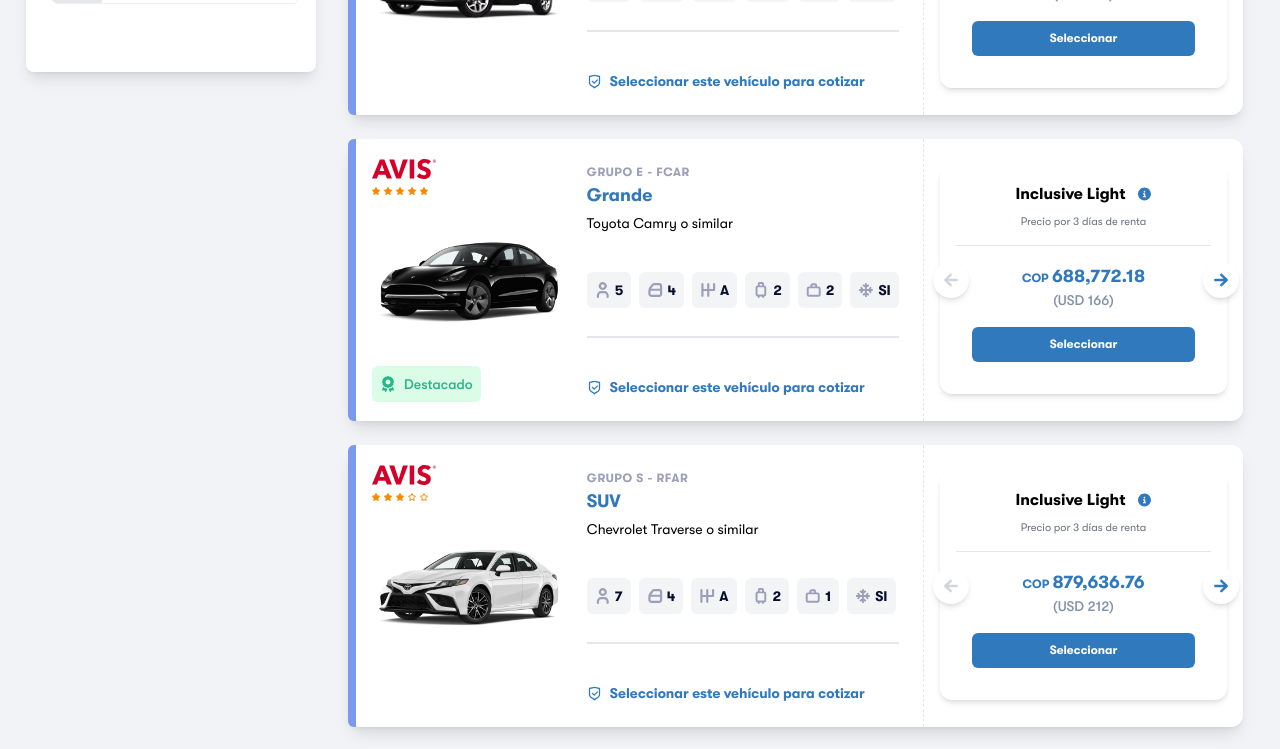
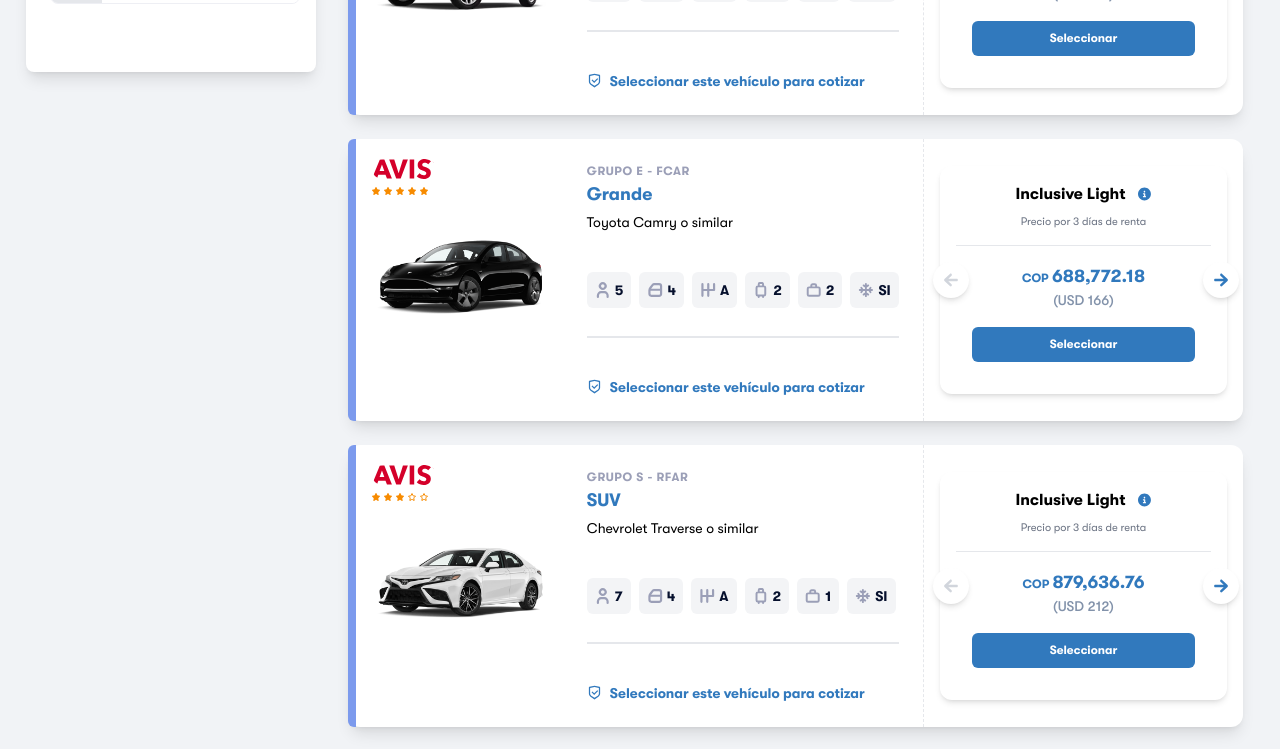
Before and after one commit to Miliros/cart-rental-challenge, a React (Vite) app: page / in a window 1280 px wide. Shown: the part 1440-2189 px from the top of the page. Built offline with nearby package versions, Linux system fonts and the light colour scheme.

Commit message:
card mobile

```diff
--- a/src/components/CardCar/CardCar.tsx
+++ b/src/components/CardCar/CardCar.tsx
@@ -18,7 +18,7 @@
   const [showTooltip, setShowTooltip] = useState(false);
 
   const selectedCars = useCarStore((state) => state.selectedCars);
-  const selectionIndex = selectedCars.indexOf(car.uniqueId || ""); // Usa una cadena vacía como valor predeterminado
+  const selectionIndex = selectedCars.indexOf(car.uniqueId || "");
 
   const selectCar = useCarStore((state) => state.selectCar);
 
@@ -52,20 +52,21 @@
   const handleCloseModal = () => setModalData(null);
 
   return (
-    <div className="flex flex-row  justify-between shadow-lg shadow-bg-[var(--color-custom-disabled)] rounded-xl  bg-white  w-[895px] h-[282px]">
-      <div className="flex flex-col items-start pt-5 pl-6 relative w-[24%] ">
-        <div className="absolute left-0 top-0 h-full w-2 bg-[var(--color-custom-highlight)] rounded-l-md " />{" "}
+    <div className="flex flex-col md:flex-row shadow-lg rounded-xl bg-white w-full md:w-[895px] md:h-[282px]">
+      {/* Logo y estrellas */}
+      <div className="flex flex-col items-center md:items-start pt-4 px-4 md:pt-5 md:pl-6 relative md:w-[24%]">
+        <div className="absolute left-0 top-0 h-full w-2 bg-[var(--color-custom-highlight)] rounded-l-md hidden md:block" />
         {selectionIndex !== -1 && (
-          <div className="absolute top-5 right-4 bg-[var(--color-custom-green)] text-white rounded-full w-6 h-6 flex items-center justify-center text-[10px] font-bold z-10">
+          <div className="absolute top-4 right-4 bg-[var(--color-custom-green)] text-white rounded-full w-6 h-6 flex items-center justify-center text-[10px] font-bold z-10">
             {selectionIndex + 1}°
           </div>
         )}
         <img
           src={companyLogos[car.company] || ""}
           alt={`${car.company} logo`}
-          className="w-16 object-contain mb-2"
+          className="w-10 h-10 md:w-16 md:h-auto object-contain rounded-full"
         />
-        <div className="flex items-center gap-1">
+        <div className="flex items-center gap-1 mt-2">
           {[...Array(car.stars)].map((_, index) => (
             <img
               key={index}
@@ -86,33 +87,24 @@
         <img
           src={car.picture_url.featured}
           alt={`${car.name}`}
-          className="w-50 h-auto mb-4 pt-6"
+          className="w-32 h-auto mb-4 pt-4 md:w-50 md:pt-6"
         />
-        {car.stars > 4 && (
-          <div className="flex items-center gap-2 mt-1 bg-green-100 text-[var(--color-custom-green)] p-2 rounded-md text-sm font-font2">
-            <img
-              src="images/icons_logos/featured-icon.svg"
-              alt="Ícono destacado"
-              className="w-4 h-4"
-            />
-            Destacado
-          </div>
-        )}
       </div>
 
-      <div className="flex flex-col justify-between p-6 flex-grow border-gray-200 w-[14%] ">
+      {/* Detalles del auto */}
+      <div className="flex flex-col justify-between p-4 md:p-6 flex-grow border-gray-200 md:w-[14%]">
         <div>
-          <p className="text-[12px] text-[var(--color-custom-bold)] font-font3 tracking-wider">
+          <p className="text-sm md:text-[12px] text-[var(--color-custom-bold)] font-font3 tracking-wider">
             GRUPO {car.vehicle_group} - {car.code}
           </p>
-
-          <h3 className="text-lg font-font3 text-[var(--color-custom-blue)] mb-1">
+          <h3 className="text-base md:text-lg font-font3 text-[var(--color-custom-blue)] mb-1">
             {car.features.category}
           </h3>
-
-          <p className="text-sm text-black font-font1">{car.name_details}</p>
+          <p className="text-xs md:text-sm text-black font-font1">
+            {car.name_details}
+          </p>
         </div>
-        <ul className="flex flex-wrap items-center gap-2 text-sm text-gray-700 mt-4 border-b-2 pb-7 border-gray-200">
+        <ul className="flex flex-wrap items-center gap-2 text-xs md:text-sm text-gray-700 mt-4 border-b-2 pb-7 border-gray-200">
           {createFeaturesList(car)
             .filter(
               (feature) =>
@@ -138,8 +130,7 @@
               </li>
             ))}
         </ul>
-
-        {selectedCars.includes(car.code) ? (
+        {selectedCars.includes(car.uniqueId) ? (
           <p className="text-[var(--color-custom-green)] text-sm mt-4 flex items-center gap-1 font-font2">
             <HiCheck className="text-[var(--color-custom-green)]" size={18} />
             Vehículo agregado a su cotización ({selectedCars.length} de 5)
@@ -154,6 +145,8 @@
           </p>
         )}
       </div>
+
+      {/* Tarjeta de precio */}
       <div className="flex flex-col justify-center items-center p-4 w-[320px] border-l border-gray-200 border-dashed">
         <div className="shadow-md shadow-bg-[var(--color-custom-disabled)]  rounded-xl p-4 w-full relative overflow-visible">
           <div className="relative flex items-center justify-center gap-2 mb-2">
@@ -214,6 +207,7 @@
           </div>
         </div>
       </div>
+
       {modalData && (
         <CarModal
           modalData={modalData}
--- a/src/components/CardList/CardList.tsx
+++ b/src/components/CardList/CardList.tsx
@@ -16,7 +16,7 @@
 
   return (
     <div className="flex-1 p-4 w-full ">
-      <div className="max-w-[890px] w-[890px] mx-auto">
+      <div className="md:max-w-[890px] md:w-[890px] mx-auto">
         <div className="flex flex-col md:flex-row items-center justify-start bg-[var(--color-light-red)] rounded-md mb-6 space-y-6 md:space-y-0 md:space-x-8 w-full">
           <h2 className="text-sm text-[var(--color-custom-blue)] font-font3">
             Encontramos {cars.length} vehículos para tu búsqueda
```
